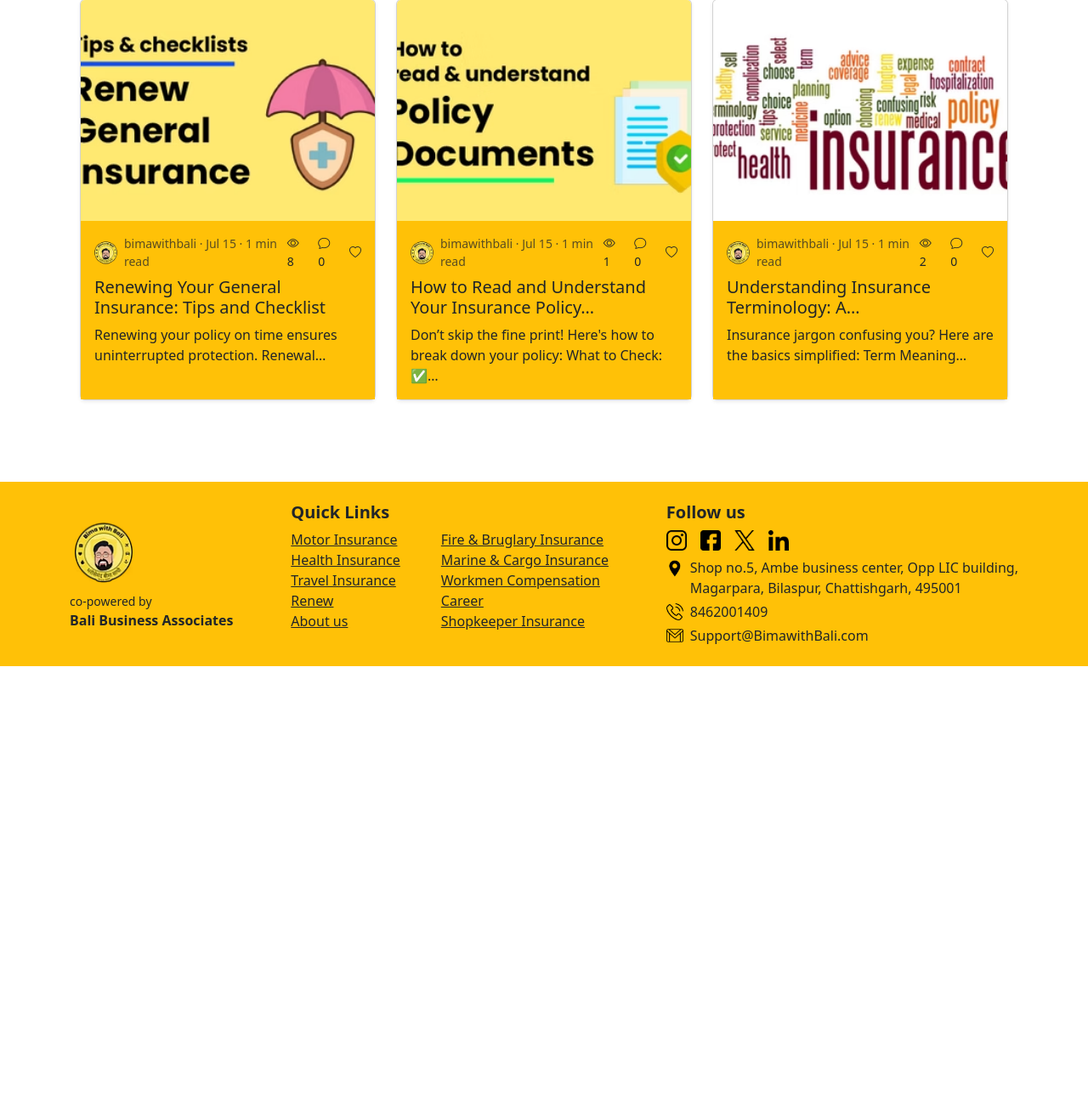
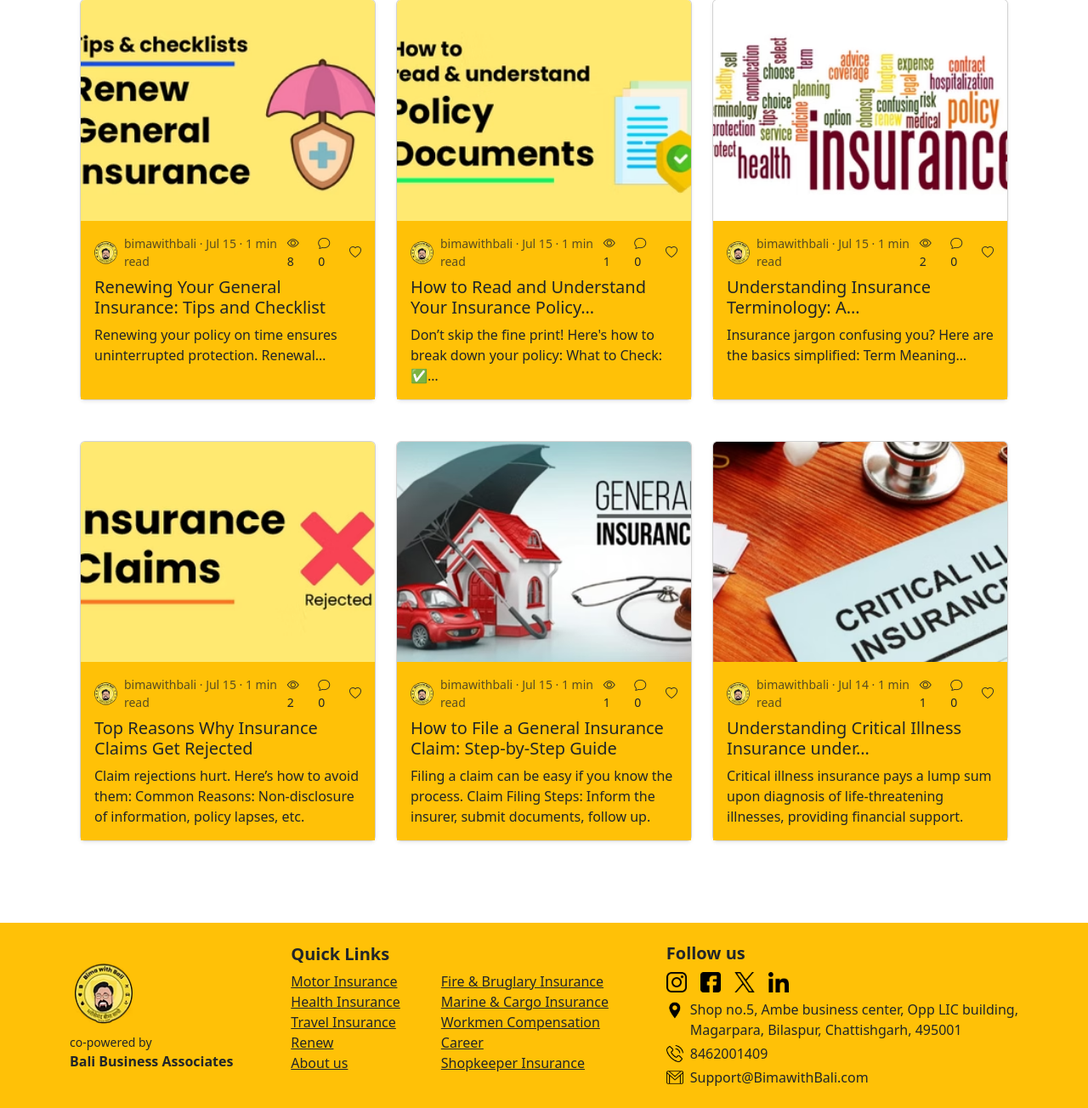
Before and after one commit to nikhildubey-23/BaliSirProject, a Flask app: page /blog in a window 1280 px wide. Shown: the part 159-1463 px from the top of the page at 85% size. Before the commit the page ends 943 px from the top, so only its background shows below. Run offline with Flask 3, Linux system fonts and the light colour scheme.

Commit message:
six blogs created

```diff
--- a/app.py
+++ b/app.py
@@ -77,6 +77,18 @@ def blog_b2():
 def blog_b3():
     return render_template('blog_b3.html')
 
+@app.route('/blog/b4')
+def blog_b4():
+    return render_template('blog_b4.html')
+
+@app.route('/blog/b5')
+def blog_b5():
+    return render_template('blog_b5.html')
+
+@app.route('/blog/b6')
+def blog_b6():
+    return render_template('blog_b6.html')
+
 @app.route('/api/chat', methods=['POST'])
 def chat():
     data = request.json
--- a/templates/blog.html
+++ b/templates/blog.html
@@ -66,5 +66,71 @@
       </a>
     </div>
   </div>
+
+  <div class="row g-4 mt-4">
+    <!-- Card 4 -->
+    <div class="col-md-4">
+      <a href="{{ url_for('blog_b4') }}" class="text-decoration-none text-dark">
+        <div class="card h-100 shadow-sm">
+          <img src="{{ url_for('static', filename='image/b4.avif') }}" class="card-img-top" alt="Top Reasons Why Insurance Claims Get Rejected" />
+          <div class="card-body bg-warning">
+            <div class="d-flex align-items-center mb-2">
+              <img src="{{ url_for('static', filename='image/logo.avif') }}" alt="Author" class="rounded-circle me-2" style="width: 30px; height: 30px;" />
+              <small class="text-muted">bimawithbali · Jul 15 · 1 min read</small>
+              <div class="ms-auto d-flex gap-3 align-items-center">
+                <small><i class="bi bi-eye"></i> 2</small>
+                <small><i class="bi bi-chat"></i> 0</small>
+                <small><i class="bi bi-heart"></i></small>
+              </div>
+            </div>
+            <h5 class="card-title">Top Reasons Why Insurance Claims Get Rejected</h5>
+            <p class="card-text">Claim rejections hurt. Here’s how to avoid them: Common Reasons: Non-disclosure of information, policy lapses, etc.</p>
+          </div>
+        </div>
+      </a>
+    </div>
+    <!-- Card 5 -->
+    <div class="col-md-4">
+      <a href="{{ url_for('blog_b5') }}" class="text-decoration-none text-dark">
+        <div class="card h-100 shadow-sm">
+          <img src="{{ url_for('static', filename='image/b5.avif') }}" class="card-img-top" alt="How to File a General Insurance Claim" />
+          <div class="card-body bg-warning">
+            <div class="d-flex align-items-center mb-2">
+              <img src="{{ url_for('static', filename='image/logo.avif') }}" alt="Author" class="rounded-circle me-2" style="width: 30px; height: 30px;" />
+              <small class="text-muted">bimawithbali · Jul 15 · 1 min read</small>
+              <div class="ms-auto d-flex gap-3 align-items-center">
+                <small><i class="bi bi-eye"></i> 1</small>
+                <small><i class="bi bi-chat"></i> 0</small>
+                <small><i class="bi bi-heart"></i></small>
+              </div>
+            </div>
+            <h5 class="card-title">How to File a General Insurance Claim: Step-by-Step Guide</h5>
+            <p class="card-text">Filing a claim can be easy if you know the process. Claim Filing Steps: Inform the insurer, submit documents, follow up.</p>
+          </div>
+        </div>
+      </a>
+    </div>
+    <!-- Card 6 -->
+    <div class="col-md-4">
+      <a href="{{ url_for('blog_b6') }}" class="text-decoration-none text-dark">
+        <div class="card h-100 shadow-sm">
+          <img src="{{ url_for('static', filename='image/b6.avif') }}" class="card-img-top" alt="Understanding Critical Illness Insurance" />
+          <div class="card-body bg-warning">
+            <div class="d-flex align-items-center mb-2">
+              <img src="{{ url_for('static', filename='image/logo.avif') }}" alt="Author" class="rounded-circle me-2" style="width: 30px; height: 30px;" />
+              <small class="text-muted">bimawithbali · Jul 14 · 1 min read</small>
+              <div class="ms-auto d-flex gap-3 align-items-center">
+                <small><i class="bi bi-eye"></i> 1</small>
+                <small><i class="bi bi-chat"></i> 0</small>
+                <small><i class="bi bi-heart"></i></small>
+              </div>
+            </div>
+            <h5 class="card-title">Understanding Critical Illness Insurance under…</h5>
+            <p class="card-text">Critical illness insurance pays a lump sum upon diagnosis of life-threatening illnesses, providing financial support.</p>
+          </div>
+        </div>
+      </a>
+    </div>
+  </div>
 </div>
 {% endblock %}
--- a/templates/blog_b2.html
+++ b/templates/blog_b2.html
@@ -2,7 +2,7 @@
 {% block content %}
 <div class="container py-5">
   <h1>How to read &amp; understand <strong>Policy Documents</strong></h1>
-  <img src="{{ url_for('static', filename='image/b2.avif') }}" alt="Policy Documents" class="img-fluid mb-3" style="width: 100%; height: 400px; object-fit: cover;" />
+  <img src="{{ url_for('static', filename='image/b2c.avif') }}" alt="Renew General Insurance" class="img-fluid mb-3" style="width: 100%; height: auto; object-fit: contain; display: block; margin-left: auto; margin-right: auto;" />
   <p>Don’t skip the fine print! Here's how to break down your policy:</p>
 
   <h4>What to Check:</h4>
--- a/templates/blog_b3.html
+++ b/templates/blog_b3.html
@@ -5,7 +5,7 @@
   <p>Insurance jargon confusing you? Here are the basics simplified: Term meanings and explanations to help you navigate your insurance policy.</p>
   <div class="row align-items-center">
     <div class="col-md-6 text-center">
-      <img src="{{ url_for('static', filename='image/b3.avif') }}" alt="Insurance Terminology" class="img-fluid mb-3" style="width: 100%; height: 400px; object-fit: cover;" />
+  <img src="{{ url_for('static', filename='image/b3c.avif') }}" alt="Renew General Insurance" class="img-fluid mb-3" style="width: 100%; height: auto; object-fit: contain; display: block; margin-left: auto; margin-right: auto;" />
     </div>
     <div class="col-md-6">
       <table class="table table-bordered">
```
Also changed, not shown: templates/blog_b1.html (+1 -15 lines), templates/blog_b4.html (added, +19 -0 lines), templates/blog_b5.html (added, +21 -0 lines), templates/blog_b6.html (added, +28 -0 lines), public/image/b1c.avif (added), public/image/b2c.avif (added), public/image/b3c.avif (added), public/image/b4c.avif (added), public/image/b5c.avif (added), public/image/b6c.avif (added).
